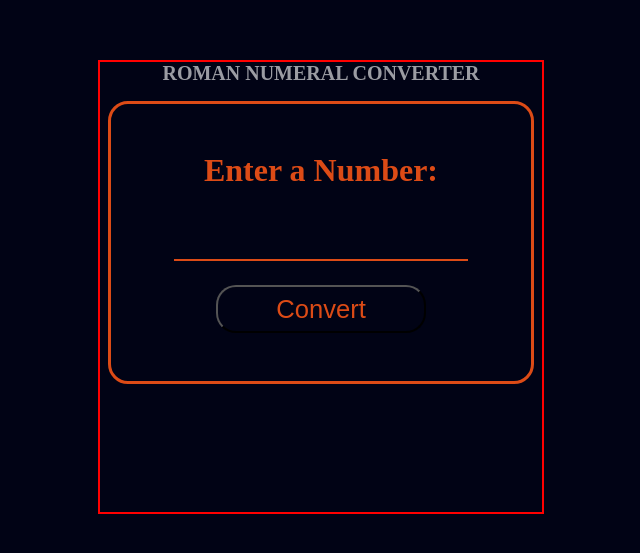
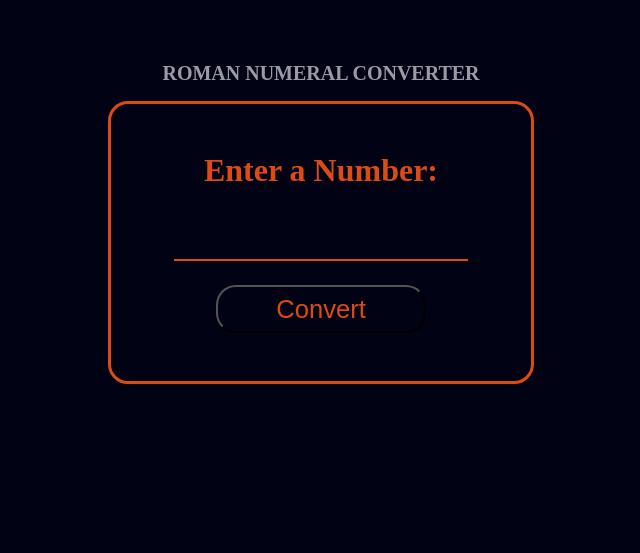
Before and after one commit to Pe-KaY/Roman-Number-Converter, a plain HTML site: page index.html in a window 1280 px wide. Shown: the part 113-666 px from the top of the page, without its empty margins (319-959 px from the left). Drawn offline with Linux system fonts and the light colour scheme.

Commit message:
no container tweaks

```diff
--- a/styles.css
+++ b/styles.css
@@ -135,9 +135,6 @@ input:focus {
   #bottom {
     width: 100%;
   }
-  .container {
-    border: 2px solid red;
-  }
 }
 
 /*xl*/
```
